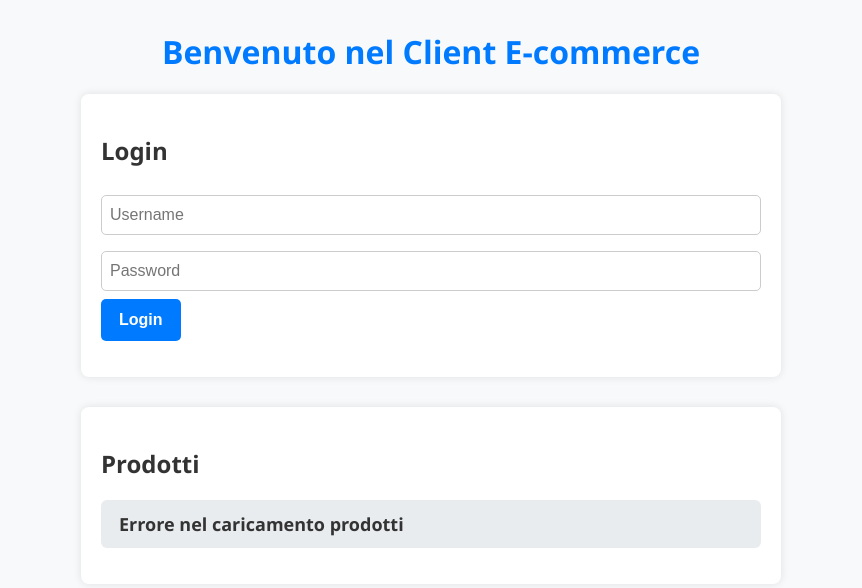
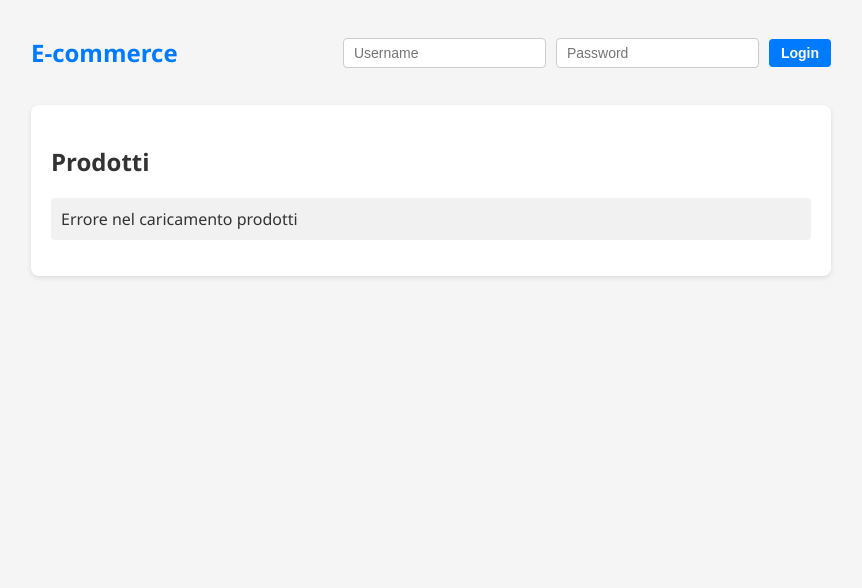
Before and after one commit to NirushanGopalakrishnan/progettoPPM_BACKEND, a Django app: page / in a window 1280 px wide. Shown: the top 588 px of the page, without its empty margins (209-1071 px from the left). Run offline with Django 4.2, Linux system fonts and the light colour scheme; data that the repository does not hold is empty.

Commit message:
gestione login ecc

```diff
--- a/products/urls.py
+++ b/products/urls.py
@@ -2,7 +2,7 @@
 from .views import ProductListCreateView, CartView, AddToCartView
 
 urlpatterns = [
-    path('products/', ProductListCreateView.as_view(), name='product-list-create'),
+    path('', ProductListCreateView.as_view(), name='product-list-create'),
     path('cart/', CartView.as_view(), name='cart'),
     path('cart/add/', AddToCartView.as_view(), name='add-to-cart'),
 ]
--- a/templates/index.html
+++ b/templates/index.html
@@ -2,134 +2,163 @@
 <html lang="it">
 <head>
   <meta charset="UTF-8" />
-    <title>E-commerce Minimal Client</title>
+  <title>E-commerce</title>
   <style>
     body {
-            font-family: 'Segoe UI', Tahoma, Geneva, Verdana, sans-serif;
-            margin: 30px auto;
-            max-width: 700px;
-            background: #f8f9fa;
+      font-family: 'Segoe UI', Tahoma, sans-serif;
+      background: #f5f5f5;
       color: #333;
+      max-width: 800px;
+      margin: 0 auto;
+      padding: 20px;
     }
+
+    header {
+      display: flex;
+      justify-content: space-between;
+      align-items: center;
+      margin-bottom: 20px;
+    }
+
     h1 {
+      font-size: 24px;
       color: #007bff;
-            text-align: center;
     }
-        #login-section, #products-section {
-            background: white;
-            border-radius: 8px;
-            box-shadow: 0 0 8px rgb(0 0 0 / 0.1);
-            padding: 20px;
-            margin-bottom: 30px;
+
+    #login-section {
+      display: flex;
+      align-items: center;
+      gap: 10px;
     }
+
     input[type="text"], input[type="password"] {
-            width: 100%;
-            padding: 10px 8px;
-            margin: 8px 0;
-            box-sizing: border-box;
+      padding: 6px 10px;
+      font-size: 14px;
       border: 1px solid #ccc;
-            border-radius: 5px;
-            font-size: 16px;
+      border-radius: 4px;
     }
+
     button {
+      padding: 6px 12px;
+      font-size: 14px;
+      font-weight: bold;
+      color: #fff;
       background-color: #007bff;
-            color: white;
       border: none;
-            padding: 12px 18px;
+      border-radius: 4px;
       cursor: pointer;
-            border-radius: 5px;
-            font-weight: 600;
-            font-size: 16px;
     }
+
     button:hover {
       background-color: #0056b3;
     }
-        #login-msg {
-            margin-top: 12px;
-            font-weight: 600;
-            color: red;
+
+    #products-section, #cart-section {
+      background: #fff;
+      padding: 20px;
+      border-radius: 8px;
+      box-shadow: 0 2px 5px rgba(0,0,0,0.1);
+      margin-bottom: 20px;
     }
-        ul#products-list {
-            list-style-type: none;
+
+    ul {
+      list-style: none;
       padding-left: 0;
     }
-        ul#products-list li {
-            background-color: #e9ecef;
-            margin-bottom: 10px;
-            padding: 12px 18px;
-            border-radius: 6px;
-            font-size: 18px;
-            font-weight: 600;
+
+    li {
       display: flex;
       justify-content: space-between;
+      margin-bottom: 10px;
+      padding: 10px;
+      background: #f1f1f1;
+      border-radius: 4px;
     }
-        ul#products-list li button {
+
+    #login-msg {
+      margin-top: 10px;
+      font-weight: bold;
+    }
+
+    .add-btn {
       background-color: #28a745;
-            font-size: 14px;
-            padding: 6px 12px;
     }
-        ul#products-list li button:hover {
-            background-color: #19692c;
+
+    .add-btn:hover {
+      background-color: #1e7e34;
     }
+
     #logout-btn {
       background-color: #dc3545;
-            margin-top: 10px;
     }
+
     #logout-btn:hover {
       background-color: #a71d2a;
     }
   </style>
 </head>
 <body>
-    <h1>Benvenuto nel Client E-commerce</h1>
 
-    <section id="login-section">
-        <h2>Login</h2>
+  <header>
+    <h1>E-commerce</h1>
+    <div id="login-section">
       <input type="text" id="username" placeholder="Username" />
       <input type="password" id="password" placeholder="Password" />
       <button id="login-btn">Login</button>
       <button id="logout-btn" style="display:none;">Logout</button>
+    </div>
+  </header>
+
   <p id="login-msg"></p>
-    </section>
 
   <section id="products-section">
     <h2>Prodotti</h2>
     <ul id="products-list"></ul>
   </section>
 
+  <section id="cart-section" style="display:none;">
+    <h2>Carrello</h2>
+    <ul id="cart-list"></ul>
+  </section>
+
   <script>
     const loginBtn = document.getElementById('login-btn');
     const logoutBtn = document.getElementById('logout-btn');
+    const usernameField = document.getElementById('username');
+    const passwordField = document.getElementById('password');
     const loginMsg = document.getElementById('login-msg');
-        const productsSection = document.getElementById('products-section');
     const productsList = document.getElementById('products-list');
+    const cartSection = document.getElementById('cart-section');
+    const cartList = document.getElementById('cart-list');
 
     let token = localStorage.getItem('token') || null;
 
-        function updateLoginState(isLoggedIn) {
-            if(isLoggedIn) {
+    function updateLoginUI(isLoggedIn) {
+      if (isLoggedIn) {
         loginBtn.style.display = 'none';
         logoutBtn.style.display = 'inline-block';
-                document.getElementById('username').style.display = 'none';
-                document.getElementById('password').style.display = 'none';
+        usernameField.style.display = 'none';
+        passwordField.style.display = 'none';
+        cartSection.style.display = 'block';
+        loginMsg.textContent = 'Sei loggato.';
         loginMsg.style.color = 'green';
-                loginMsg.textContent = 'Sei loggato!';
       } else {
         loginBtn.style.display = 'inline-block';
         logoutBtn.style.display = 'none';
-                document.getElementById('username').style.display = 'inline-block';
-                document.getElementById('password').style.display = 'inline-block';
-                loginMsg.style.color = 'red';
+        usernameField.style.display = 'inline-block';
+        passwordField.style.display = 'inline-block';
+        cartSection.style.display = 'none';
         loginMsg.textContent = '';
       }
     }
 
     loginBtn.onclick = async () => {
-            const username = document.getElementById('username').value.trim();
-            const password = document.getElementById('password').value.trim();
+      const username = usernameField.value.trim();
+      const password = passwordField.value.trim();
 
-            if(!username || !password) {
-                loginMsg.textContent = 'Inserisci username e password';
+      if (!username || !password) {
+        loginMsg.textContent = 'Inserisci username e password.';
+        loginMsg.style.color = 'red';
         return;
       }
 
@@ -145,27 +174,27 @@
         const data = await response.json();
         token = data.access;
         localStorage.setItem('token', token);
-                updateLoginState(true);
-                await loadProducts();
+        updateLoginUI(true);
+        loadProducts();
+        loadCart();
       } catch (e) {
         loginMsg.textContent = 'Errore: ' + e.message;
+        loginMsg.style.color = 'red';
       }
     };
 
     logoutBtn.onclick = () => {
       token = null;
       localStorage.removeItem('token');
-            updateLoginState(false);
+      updateLoginUI(false);
       productsList.innerHTML = '';
+      cartList.innerHTML = '';
+      loadProducts();
     };
 
     async function loadProducts() {
-            let headers = {};
-            if(token) {
-                headers['Authorization'] = 'Bearer ' + token;
-            }
-
-            const response = await fetch('/api/products/products/', { headers });
+      const headers = token ? { 'Authorization': 'Bearer ' + token } : {};
+      const response = await fetch('/api/products/', { headers });
 
       if (!response.ok) {
         productsList.innerHTML = '<li>Errore nel caricamento prodotti</li>';
@@ -174,23 +203,26 @@
 
       const products = await response.json();
       productsList.innerHTML = '';
+
       products.forEach(p => {
         const li = document.createElement('li');
-                li.textContent = `${p.name} - €${p.price.toFixed(2)}`;
+        li.innerHTML = `${p.name} - €${parseFloat(p.price).toFixed(2)}`;
 
-                if(token) {
+        if (token) {
           const btn = document.createElement('button');
           btn.textContent = 'Aggiungi al carrello';
+          btn.className = 'add-btn';
           btn.onclick = () => addToCart(p.id);
           li.appendChild(btn);
         }
+
         productsList.appendChild(li);
       });
     }
 
     async function addToCart(productId) {
-            if(!token) {
-                alert("Devi effettuare il login per aggiungere prodotti al carrello.");
+      if (!token) {
+        alert('Devi effettuare il login.');
         return;
       }
 
@@ -205,17 +237,36 @@
 
       if (response.ok) {
         alert('Prodotto aggiunto al carrello!');
-            } else if (response.status === 401) {
-                alert('Sessione scaduta o non autorizzato. Effettua nuovamente il login.');
-                logoutBtn.click();
+        loadCart();
       } else {
-                alert('Errore durante l\'aggiunta al carrello');
+        alert('Errore durante aggiunta al carrello.');
       }
     }
 
-        // Al caricamento della pagina verifica login e carica i prodotti
-        updateLoginState(!!token);
+    async function loadCart() {
+      if (!token) return;
+
+      const response = await fetch('/api/products/cart/', {
+        headers: { 'Authorization': 'Bearer ' + token }
+      });
+
+      if (!response.ok) {
+        cartList.innerHTML = '<li>Errore nel caricamento del carrello</li>';
+        return;
+      }
+
+      const items = await response.json();
+      cartList.innerHTML = '';
+      items.forEach(item => {
+        const li = document.createElement('li');
+        li.textContent = `${item.product.name} × ${item.quantity}`;
+        cartList.appendChild(li);
+      });
+    }
+
+    updateLoginUI(!!token);
     loadProducts();
+    if (token) loadCart();
   </script>
 </body>
 </html>
```
Also changed, not shown: db.sqlite3. Lines whose indentation alone changed are shown as unchanged.
